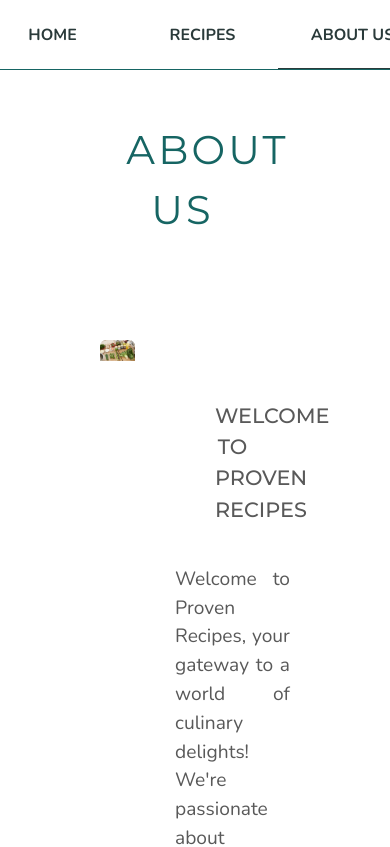
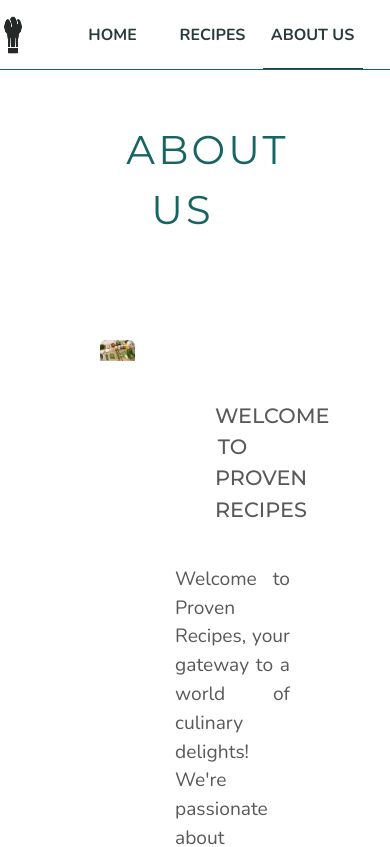
Before and after one commit to HalynaRiabokonenko/cookbook, a React (Create React App) app: page /#/about in a window 390 px wide. Shown: the top 847 px of the page. Built offline with nearby package versions, Linux system fonts and the light colour scheme; no server answers; the database is empty; sample sign-in values are in the browser's storage.

Commit message:
Header RWD

```diff
--- a/src/App.css
+++ b/src/App.css
@@ -41,19 +41,6 @@
   --modal-button-text-color: #777575;
   --modal-button-text-color-hover: #fff;
 
-  /* SCALING VALUES */
-  /* 1024px */
-  --modal-scale-with-value-1024: 0.9;
-  --modal-scale-height-value-768: 0.9;
-  /* 768px */
-  --modal-scale-with-value-768: 0.8;
-  --modal-scale-height-value-768: 0.96;
-  --text-scale-value-768: 0.92;
-  /* 480px */
-  --modal-scale-with-value-480: 0.6;
-  --modal-scale-height-value-480: 0.92;
-  --text-scale-value-480: 0.85;
-
   --header-hight: 70px;
   --header-width: 100%;
 }
--- /dev/null
+++ b/src/components/structures/HamburgerMenu.tsx/HaburgerMenu.tsx
@@ -0,0 +1,52 @@
+import React from 'react';
+import * as DropdownMenu from '@radix-ui/react-dropdown-menu';
+import {
+    HamburgerMenuIcon
+} from '@radix-ui/react-icons';
+
+const DropdownMenuDemo = () => {
+
+    return (
+        <DropdownMenu.Root>
+            <DropdownMenu.Trigger asChild>
+                <button
+                    className="rounded-full w-[35px] h-[35px] inline-flex items-center justify-center text-violet11 bg-white shadow-[0_2px_10px] shadow-blackA4 outline-none hover:bg-violet3 focus:shadow-[0_0_0_2px] focus:shadow-black"
+                    aria-label="Customise options"
+                >
+                    <HamburgerMenuIcon />
+                </button>
+            </DropdownMenu.Trigger>
+
+            <DropdownMenu.Portal>
+                <DropdownMenu.Content
+                    className="min-w-[220px] bg-white rounded-md p-[5px] shadow-[0px_10px_38px_-10px_rgba(22,_23,_24,_0.35),_0px_10px_20px_-15px_rgba(22,_23,_24,_0.2)] will-change-[opacity,transform] data-[side=top]:animate-slideDownAndFade data-[side=right]:animate-slideLeftAndFade data-[side=bottom]:animate-slideUpAndFade data-[side=left]:animate-slideRightAndFade"
+                    sideOffset={5}
+                >
+                    <DropdownMenu.Item className="group text-[13px] leading-none text-violet11 rounded-[3px] flex items-center h-[25px] px-[5px] relative pl-[25px] select-none outline-none data-[disabled]:text-mauve8 data-[disabled]:pointer-events-none data-[highlighted]:bg-violet9 data-[highlighted]:text-violet1">
+                        Item 1
+                    </DropdownMenu.Item>
+                    <DropdownMenu.Item className="group text-[13px] leading-none text-violet11 rounded-[3px] flex items-center h-[25px] px-[5px] relative pl-[25px] select-none outline-none data-[disabled]:text-mauve8 data-[disabled]:pointer-events-none data-[highlighted]:bg-violet9 data-[highlighted]:text-violet1">
+                        Item 2
+                    </DropdownMenu.Item>
+                    <DropdownMenu.Item
+                        className="group text-[13px] leading-none text-violet11 rounded-[3px] flex items-center h-[25px] px-[5px] relative pl-[25px] select-none outline-none data-[disabled]:text-mauve8 data-[disabled]:pointer-events-none data-[highlighted]:bg-violet9 data-[highlighted]:text-violet1"
+                        disabled
+                    >
+                    </DropdownMenu.Item>
+
+                    <DropdownMenu.Separator className="h-[1px] bg-violet6 m-[5px]" />
+
+                    <DropdownMenu.Label className="pl-[25px] text-xs leading-[25px] text-mauve11">
+                        Label
+                    </DropdownMenu.Label>
+
+
+
+                    <DropdownMenu.Arrow className="fill-white" />
+                </DropdownMenu.Content>
+            </DropdownMenu.Portal>
+        </DropdownMenu.Root>
+    );
+};
+
+export default DropdownMenuDemo;
--- a/src/components/structures/Header/Header.module.css
+++ b/src/components/structures/Header/Header.module.css
@@ -110,3 +110,13 @@
     display: none;
   }
 }
+
+@media screen and (max-width: 756px) {
+  .global-mode__container {
+    margin-right: 20px;
+  }
+
+  .logo__img {
+    margin: 0 10px;
+  }
+}
--- a/src/components/structures/HeaderNavbar/HeaderNavbar.module.css
+++ b/src/components/structures/HeaderNavbar/HeaderNavbar.module.css
@@ -101,3 +101,16 @@
     width: 100%;
   }
 }
+
+@media screen and (max-width: 900px) {
+  .global-nav__list-item {
+    min-width: 120px;
+  }
+}
+
+@media screen and (max-width: 756px) {
+  .global-nav__list-item {
+    min-width: 100px;
+    font-size: 1rem;
+  }
+}
```
